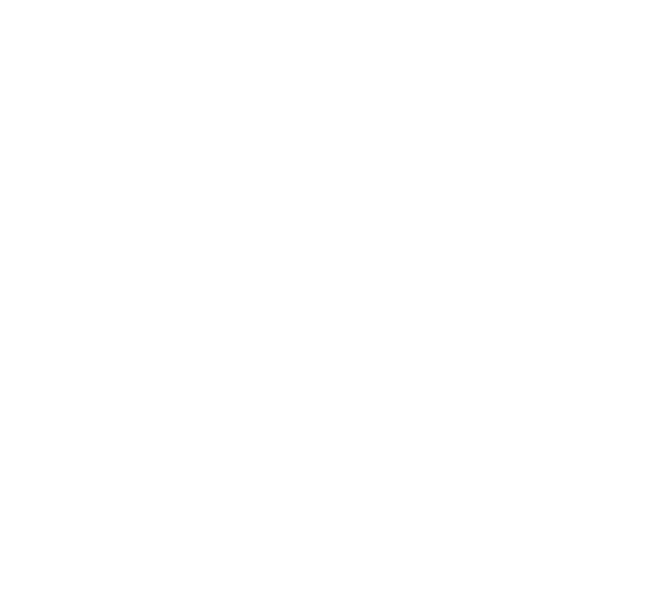
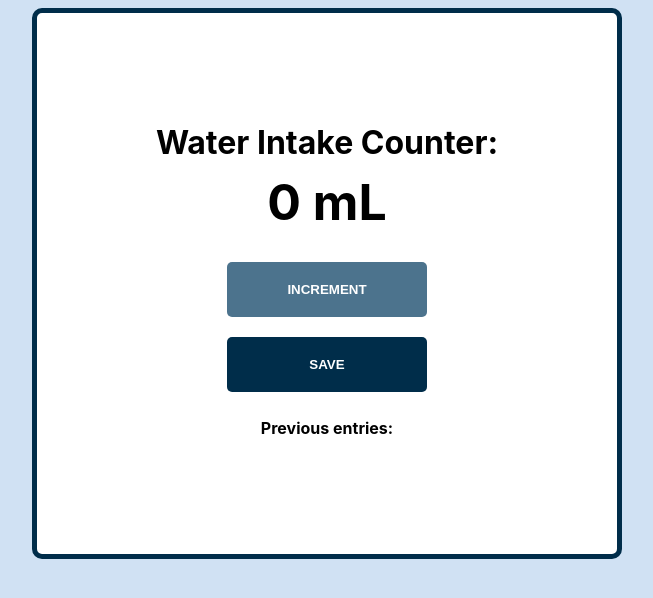
Before and after one commit to Melisa-t/water-tracker, a plain HTML site: page index.html in a window 1280 px wide. Shown: the whole page, without its empty margins (313-966 px from the left). Drawn offline with Linux system fonts and the light colour scheme.

Commit message:
add back changes

```diff
--- a/index.css
+++ b/index.css
@@ -1,7 +1,7 @@
 body {
-    background-image: url("station.jpg");
+    background-image: url("background.jpg");
     background-size: cover;
-    font-family: -apple-system, BlinkMacSystemFont, 'Segoe UI', Roboto, Oxygen, Ubuntu, Cantarell, 'Open Sans', 'Helvetica Neue', sans-serif;
+    font-family: -apple-system, sans-serif;
     font-weight: bold;
     text-align: center;
 }
@@ -19,19 +19,33 @@ h2 {
 
 button {
     border: none;
-    padding-top: 10px;
-    padding-bottom: 10px;
+    padding-top: 20px;
+    padding-bottom: 20px;
     color: white;
     font-weight: bold;
     width: 200px;
     margin-bottom: 5px;
     border-radius: 5px;
+    margin: 10px;
 }
 
 #increment-btn {
-    background: darkred;
+    background: rgb(76, 115, 141);
 }
 
 #save-btn {
-    background: darkgreen;
+    background: rgb(0, 45, 74);
 }
+
+.body-div {
+    border: solid rgb(0, 45, 74) 5px;
+    border-radius: 10px;
+    padding: 100px;
+    background: white;
+    max-width: 30%;
+    margin: auto;
+}
+
+#save-el {
+    font-weight: bold;
+}
--- a/index.html
+++ b/index.html
@@ -0,0 +1,16 @@
+<head>
+    <link rel="stylesheet" href="index.css">
+</head>
+<div class="body-div">
+
+    <body>
+        <h1>Water Intake Counter:</h1>
+        <h2 id="count-el">0 mL</h2>
+        <button id="increment-btn" onclick="increment()">INCREMENT</button>
+        <button id="save-btn" onclick="save()">SAVE</button>
+        <p id="save-el">Previous entries: </p>
+        <script src="index.js"></script>
+    </body>
+</div>
+
+</html>
--- a/index.js
+++ b/index.js
@@ -0,0 +1,17 @@
+
+let countEl = document.getElementById("count-el")
+let count = 0
+let saveEl = document.getElementById("save-el")
+
+
+
+function increment() {
+    count = count + 1
+    countEl.textContent = count * 50 + " ml "
+}
+
+function save() {
+    let  saveCount = count * 50 + " ml - "
+    saveEl.textContent += saveCount
+    countEl.textContent = count = 0
+}
```
